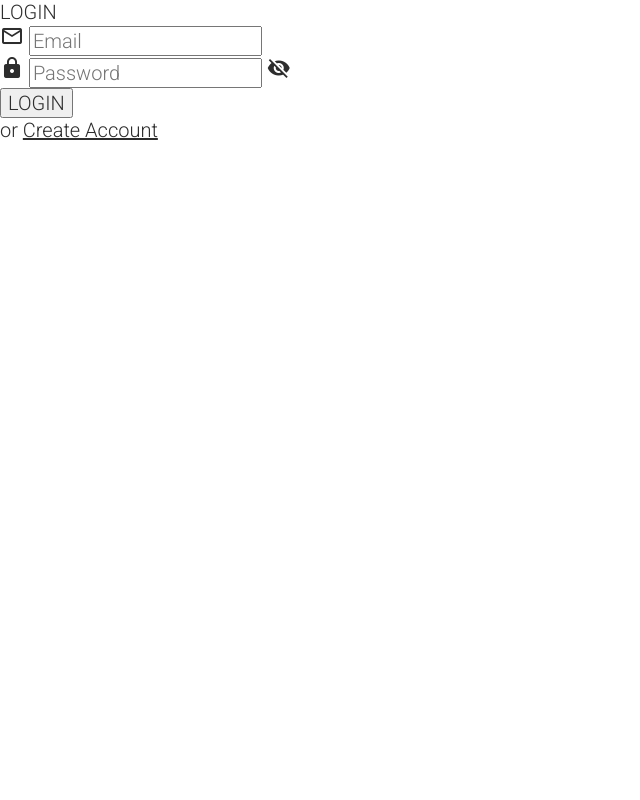
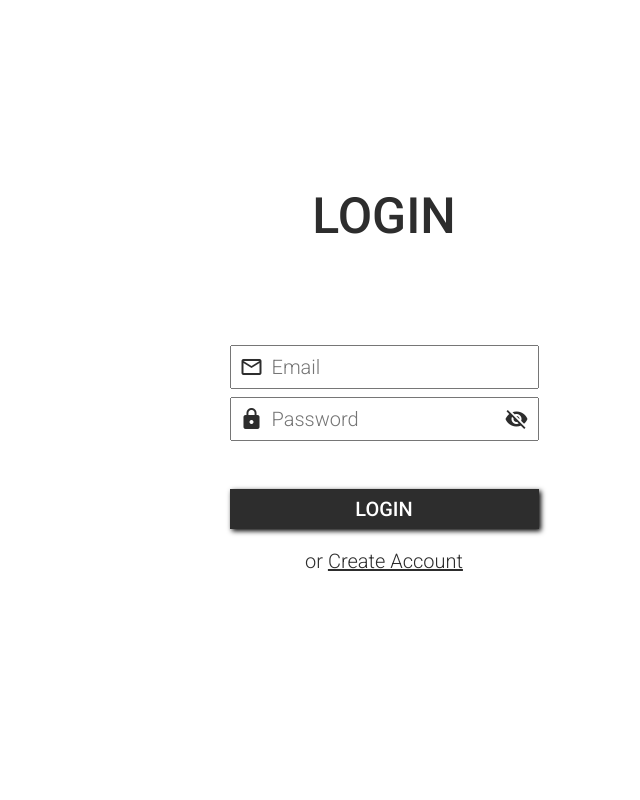
Before and after one commit to atioi/Freel, a PHP site: page /login in a window 768 px wide. Shown: the whole page, without its empty margins (0-640 px from the left). Run offline with PHP 8.4, Linux system fonts and the light colour scheme.

Commit message:
Login styled both for phones, desktops and tablets.

```diff
--- a/public/css/login.css
+++ b/public/css/login.css
@@ -14,8 +14,9 @@
 
     color: var(--almost-black);
 }
+
 /* Mobile: */
-@media only screen and (max-width: 600px) {
+@media only screen and (max-width: 400px) {
 
     body {
         text-align: center;
@@ -108,8 +109,96 @@
 }
 
 
+@media only screen and (min-width: 401px) and (max-width: 1023px) {
+
+    body {
+        width: 100%;
+        height: 100vh;
+
+        display: flex;
+        flex-direction: column;
+        align-items: center;
+        justify-content: center;
+
+    }
+
+    main section:first-child {
+        display: none;
+    }
+
+    main section:last-child {
+        text-align: center;
+        margin-bottom: 5rem;
+
+        max-width: 100%;
+        width: max-content;
+    }
+
+    h2 {
+        font-size: 2.5rem;
+        margin-top: 3rem;
+        margin-bottom: 5rem;
+        font-weight: 500;
+    }
+
+    form div {
+        width: 100%;
+
+        display: flex;
+        align-items: center;
+
+        position: relative;
+
+        margin: 0.4rem 0;
+    }
+
+    input[type="submit"] {
+        margin: 2rem 0 1rem 0;
+        width: 100%;
+        padding: 0.4rem;
+        background-color: var(--almost-black);
+        box-shadow: 2px 2px 5px black;
+        font-weight: 500;
+        color: white;
+
+        outline: none;
+        border: none;
+        cursor: pointer;
+    }
+
+    input[type="submit"]:hover {
+        background-color: #1c1c1c;
+    }
+
+    form div input {
+        width: max-content;
+        padding: 0.4rem 2rem;
+        outline: none;
+    }
+
+
+    #eye, #letter, #lock {
+        position: absolute;
+    }
+
+    #letter, #lock {
+        left: 0.5rem;
+    }
+
+    #eye {
+        right: 0.5rem;
+        cursor: pointer;
+    }
+
+
+}
+
 /* Desktop: */
 @media only screen and (min-width: 1024px) {
+
+    *{
+        font-size: 20px;
+    }
 
     body {
         width: 100%;
@@ -127,7 +216,7 @@
     }
 
     main section:first-child {
-        background-color: var(--almost-black);
+        background-color: rgba(127, 251, 255, 0.75);
     }
 
     main section:last-child {
@@ -144,7 +233,7 @@
     }
 
     h2 {
-        font-size: 3rem;
+        font-size: 2.5rem;
         font-weight: 500;
         margin: 5rem 0 4rem 0;
     }
--- a/public/views/login.php
+++ b/public/views/login.php
@@ -21,7 +21,6 @@
 
 <main>
     <section>
-
     </section>
 
     <section>
```
Also changed, not shown: public/img/earth.svg (added).
